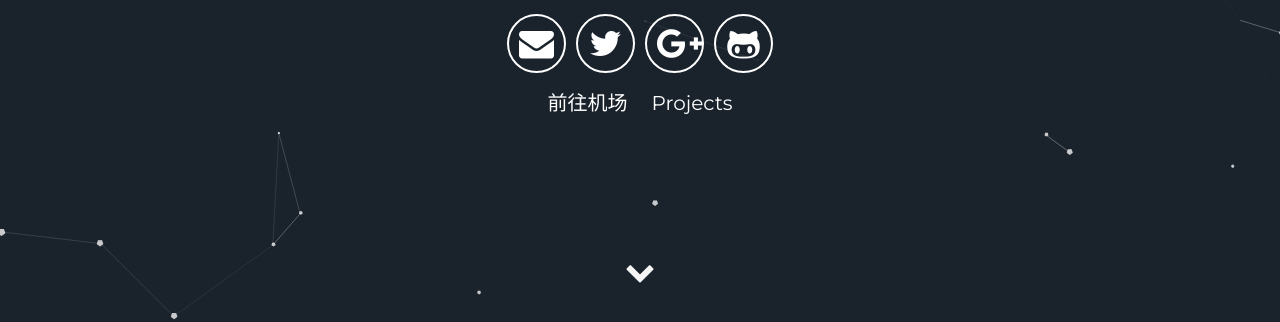
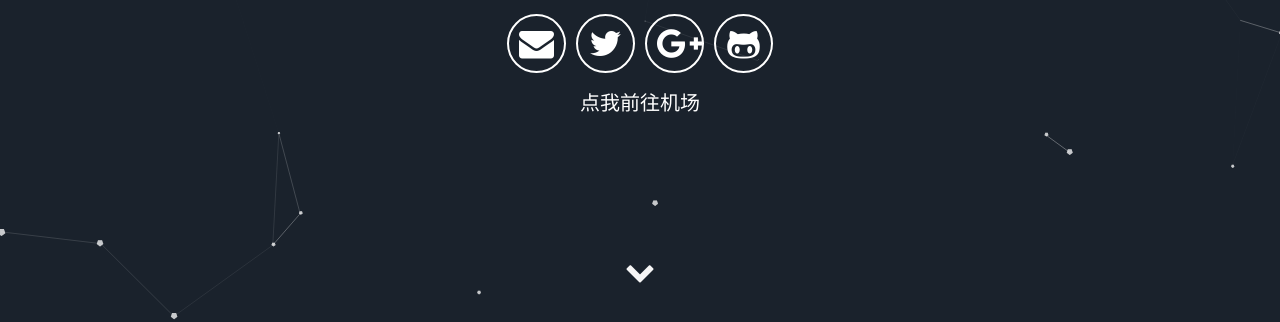
Before and after one commit to gofuckgfw/gofuckgfw, a Jekyll site: the page built from index.html, in a window 1280 px wide. Shown: the part 560-882 px from the top of the page. Built offline with Jekyll 4.4.1, drawn with Linux system fonts in a browser that asks for light colours.

Commit message:
test7
test7

```diff
--- a/_includes/header.html
+++ b/_includes/header.html
@@ -11,8 +11,7 @@
         <a aria-label="My Github" target="_blank" href="#"><i class="icon fa fa-github-alt" aria-hidden="true"></i></a>
       </div>
       <div class="header-links">
-        <a class="link" href="https://www.fuckgfw.live/" a>前往机场</a>
-        <a class="link" href="#projects" data-scroll>Projects</a>
+        <a class="link" href="https://www.fuckgfw.live/" a>点我前往机场</a>
       </div>
   </div>
   <a class="down" href="#about" data-scroll><i class="icon fa fa-chevron-down" aria-hidden="true"></i></a>
```
